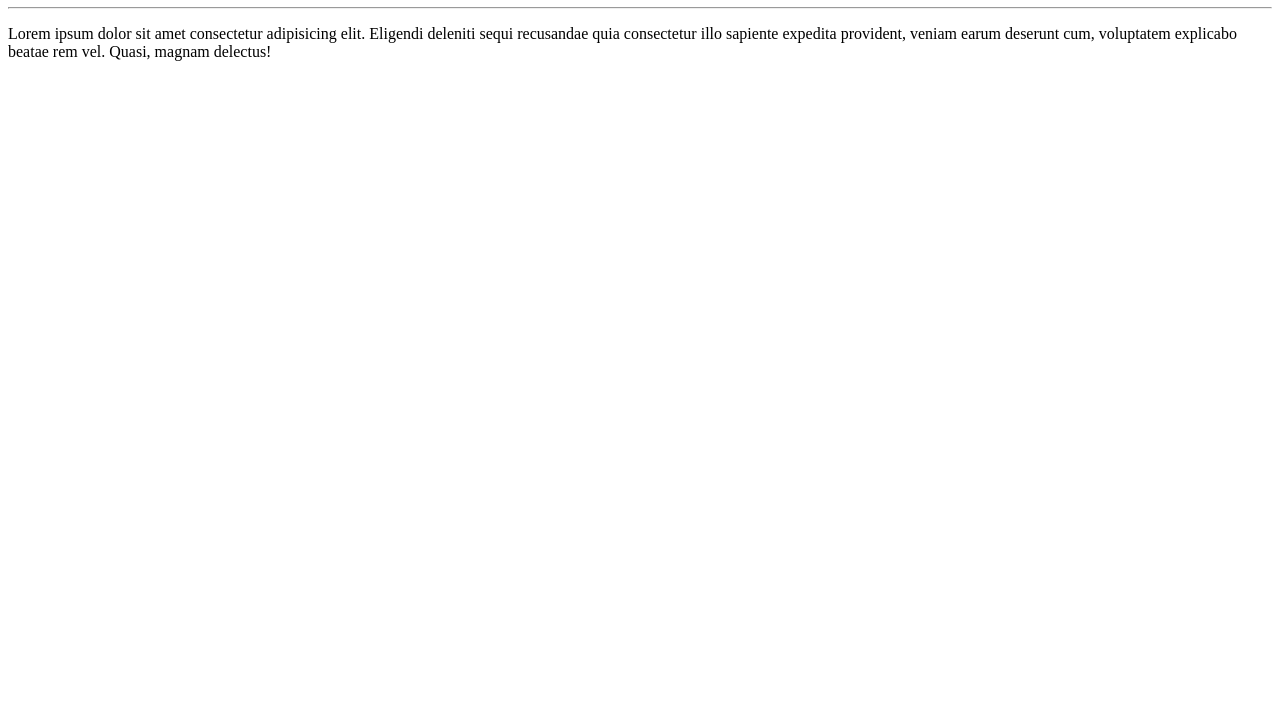
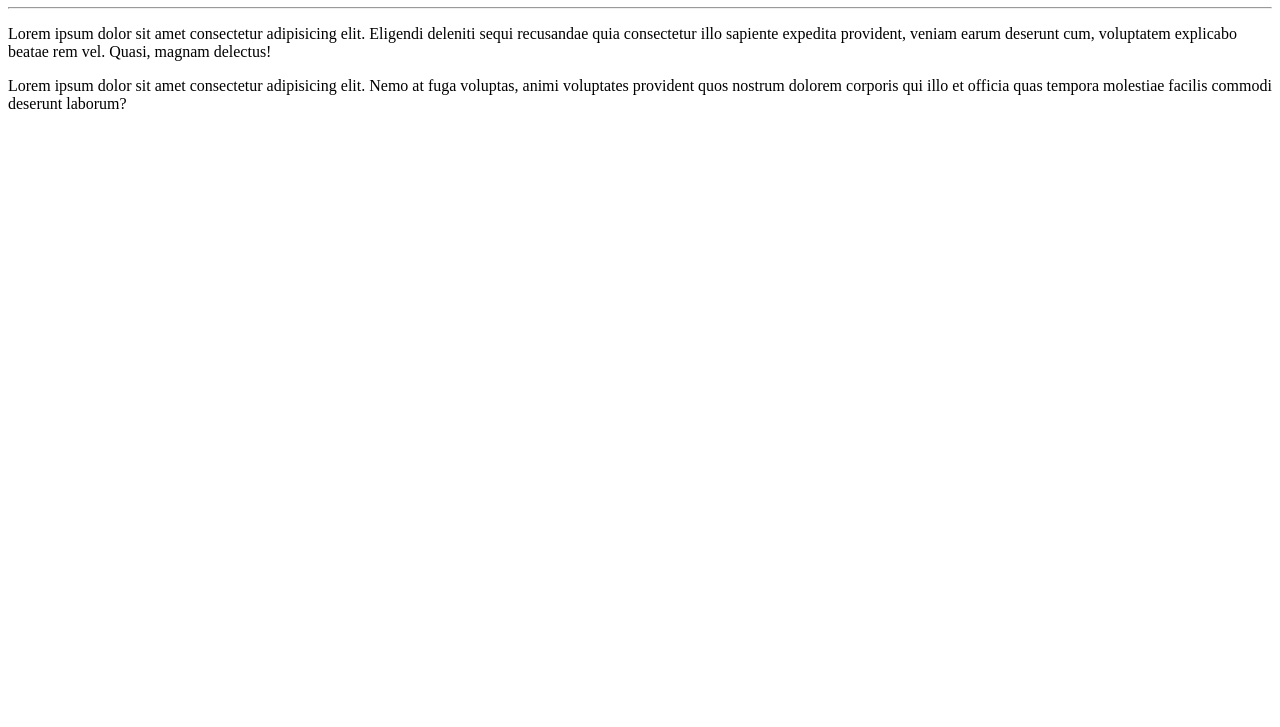
Before and after one commit to Isaias-Tortorele/Ola-Mundo, a plain HTML site: page site-exemplo/index.html in a window 1280 px wide. Shown: the part 73-800 px from the top of the page. Drawn offline with Linux system fonts and the light colour scheme.

Commit message:
Adicionei um parágrafo

```diff
--- a/site-exemplo/index.html
+++ b/site-exemplo/index.html
@@ -9,5 +9,6 @@
     <h1>Olá, Mundo</h1>
     <hr>
     <p>Lorem ipsum dolor sit amet consectetur adipisicing elit. Eligendi deleniti sequi recusandae quia consectetur illo sapiente expedita provident, veniam earum deserunt cum, voluptatem explicabo beatae rem vel. Quasi, magnam delectus!</p>
+    <p>Lorem ipsum dolor sit amet consectetur adipisicing elit. Nemo at fuga voluptas, animi voluptates provident quos nostrum dolorem corporis qui illo et officia quas tempora molestiae facilis commodi deserunt laborum?</p>
 </body>
 </html>
```
